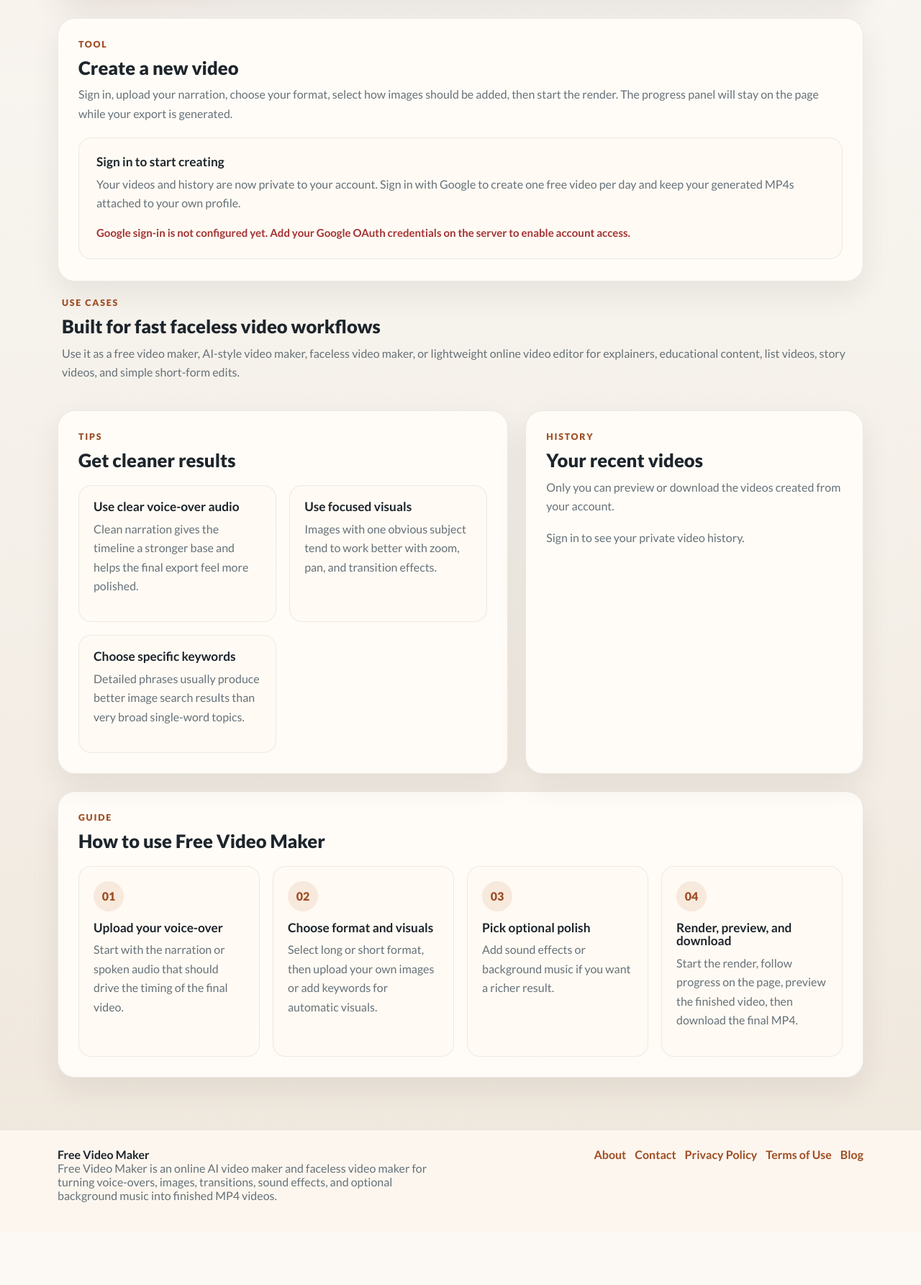
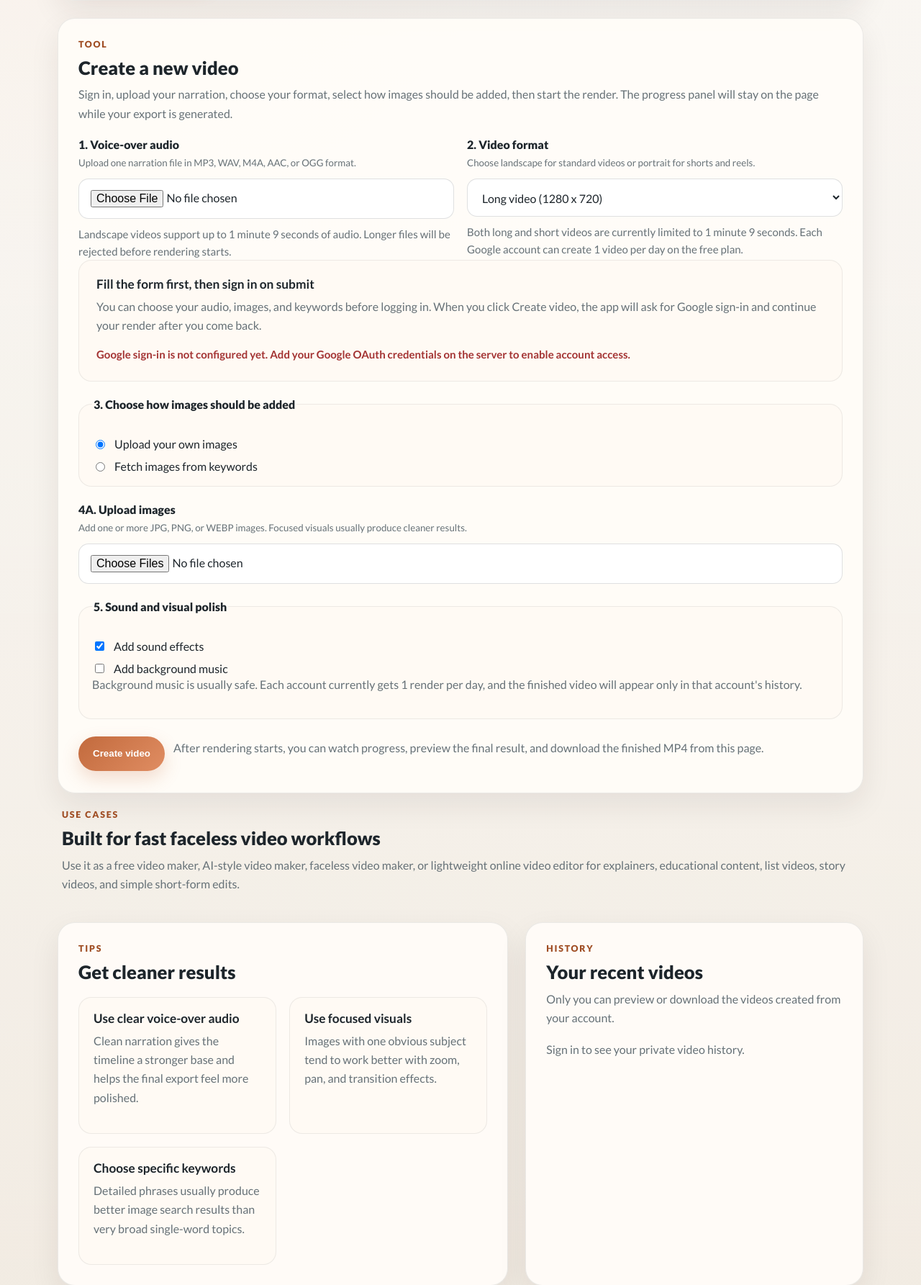
Before and after one commit to httpanil/videomakerv1.4, a Flask app: page / in a window 1280 px wide. Shown: the part 459-2244 px from the top of the page at 72% size. Before the commit the page ends 2129 px from the top, so only its background shows below. Run offline with Flask 3, Linux system fonts and the light colour scheme.

Commit message:
google login updated

```diff
--- a/app.py
+++ b/app.py
@@ -216,6 +216,10 @@
     return datetime.now(ZoneInfo(APP_TIMEZONE)).date().isoformat()
 
 
+def _pending_submission_key() -> str:
+    return "pending_submission_id"
+
+
 def create_app() -> Flask:
     app = Flask(__name__)
     app.wsgi_app = ProxyFix(app.wsgi_app, x_for=1, x_proto=1, x_host=1, x_port=1)
@@ -274,6 +278,63 @@
     def require_user() -> dict[str, Any] | None:
         return getattr(g, "current_user", None)
 
+    def build_render_request(
+        work_dir: Path,
+        audio_path: Path,
+        orientation: str,
+        image_mode: str,
+        keywords: list[str],
+        include_sfx: bool,
+        include_bg_music: bool,
+    ) -> RenderRequest:
+        manual_images: list[Path] = []
+        if image_mode == "manual":
+            uploads = request.files.getlist("images")
+            for upload in uploads:
+                if upload and upload.filename and _allowed(upload.filename, ALLOWED_IMAGE_EXTENSIONS):
+                    image_name = secure_filename(upload.filename)
+                    manual_images.append(_save_upload(upload, work_dir / "images" / image_name))
+            if not manual_images:
+                raise ValueError("Please upload at least one valid image for manual mode.")
+        elif len(keywords) < 3:
+            raise ValueError("Auto mode needs at least 3 keywords.")
+
+        return RenderRequest(
+            audio_path=audio_path,
+            orientation=orientation,
+            image_mode=image_mode,
+            manual_images=manual_images,
+            keywords=keywords,
+            include_sfx=include_sfx,
+            include_bg_music=include_bg_music,
+            include_overlay=False,
+        )
+
+    def finalize_render_for_user(
+        user: dict[str, Any],
+        render_request: RenderRequest,
+        audio_duration: float,
+        work_dir: Path,
+        orientation: str,
+        image_mode: str,
+    ):
+        if store.count_user_jobs_for_day(user["id"], local_today()) >= 1:
+            shutil.rmtree(work_dir, ignore_errors=True)
+            return None, jsonify({"error": "You have already used your free video for today. Come back tomorrow for another render."}), 429
+
+        job = app.config["JOB_MANAGER"].create_job(render_request, work_dir)
+        store.create_render_job(
+            job_id=job.id,
+            user_id=user["id"],
+            orientation=orientation,
+            image_mode=image_mode,
+            audio_duration=audio_duration,
+            created_at=job.created_at,
+            created_local_day=local_today(),
+        )
+        session["active_job_id"] = job.id
+        return job, None, None
+
     @app.get("/")
     def index():
         user = require_user()
@@ -284,6 +345,8 @@
             queue_workers=worker_count,
             long_video_limit_seconds=LONG_VIDEO_MAX_SECONDS,
             short_video_limit_seconds=SHORT_VIDEO_MAX_SECONDS,
+            pending_job_id=session.pop("active_job_id", None),
+            auth_error=session.pop("auth_error", None),
             page_title=TOOL_NAME,
             meta_description="Free Video Maker is a free AI video maker, faceless video maker, and online video editor for creating narrated MP4 videos from voice-over and images.",
         )
@@ -315,6 +378,42 @@
             now_iso=utc_now_iso(),
         )
         session["user_id"] = user["id"]
+        pending_id = session.get(_pending_submission_key())
+        if pending_id:
+            pending = store.get_pending_submission(pending_id)
+            if pending is not None:
+                work_dir = Path(pending["work_dir"])
+                image_mode = pending["image_mode"]
+                manual_images = []
+                if image_mode == "manual":
+                    images_dir = work_dir / "images"
+                    if images_dir.exists():
+                        manual_images = sorted(
+                            path for path in images_dir.iterdir()
+                            if path.suffix.lower() in ALLOWED_IMAGE_EXTENSIONS
+                        )
+                render_request = RenderRequest(
+                    audio_path=Path(pending["audio_path"]),
+                    orientation=pending["orientation"],
+                    image_mode=image_mode,
+                    manual_images=manual_images,
+                    keywords=[item.strip() for item in pending["keywords"].split(",") if item.strip()],
+                    include_sfx=bool(pending["include_sfx"]),
+                    include_bg_music=bool(pending["include_bg_music"]),
+                    include_overlay=False,
+                )
+                job, error_response, _status = finalize_render_for_user(
+                    user=user,
+                    render_request=render_request,
+                    audio_duration=float(pending["audio_duration"]),
+                    work_dir=work_dir,
+                    orientation=pending["orientation"],
+                    image_mode=image_mode,
+                )
+                store.delete_pending_submission(pending_id)
+                session.pop(_pending_submission_key(), None)
+                if error_response is not None:
+                    session["auth_error"] = error_response.get_json().get("error", "Could not resume your render.")
         return redirect(url_for("index"))
 
     @app.get("/logout")
@@ -531,11 +630,6 @@
     @app.post("/create")
     def create_video():
         user = require_user()
-        if user is None:
-            return jsonify({"error": "Please sign in with Google before creating a video."}), 401
-
-        if store.count_user_jobs_for_day(user["id"], local_today()) >= 1:
-            return jsonify({"error": "You have already used your free video for today. Come back tomorrow for another render."}), 429
 
         audio_file = request.files.get("audio")
         if audio_file is None or not audio_file.filename:
@@ -556,8 +650,8 @@
         if image_mode not in {"manual", "auto"}:
             return jsonify({"error": "Unsupported image mode."}), 400
 
-        job_id = uuid4().hex
-        work_dir = paths.uploads_dir / job_id
+        submission_id = uuid4().hex
+        work_dir = paths.uploads_dir / submission_id
         audio_name = secure_filename(audio_file.filename)
         audio_path = _save_upload(audio_file, work_dir / audio_name)
 
@@ -579,42 +673,52 @@
                 }
             ), 400
 
-        manual_images: list[Path] = []
-        if image_mode == "manual":
-            uploads = request.files.getlist("images")
-            for upload in uploads:
-                if upload and upload.filename and _allowed(upload.filename, ALLOWED_IMAGE_EXTENSIONS):
-                    image_name = secure_filename(upload.filename)
-                    manual_images.append(_save_upload(upload, work_dir / "images" / image_name))
+        try:
+            render_request = build_render_request(
+                work_dir=work_dir,
+                audio_path=audio_path,
+                orientation=orientation,
+                image_mode=image_mode,
+                keywords=keywords,
+                include_sfx=include_sfx,
+                include_bg_music=include_bg_music,
+            )
+        except ValueError as exc:
+            shutil.rmtree(work_dir, ignore_errors=True)
+            return jsonify({"error": str(exc)}), 400
 
-            if not manual_images:
-                shutil.rmtree(work_dir, ignore_errors=True)
-                return jsonify({"error": "Please upload at least one valid image for manual mode."}), 400
-        elif len(keywords) < 3:
-            shutil.rmtree(work_dir, ignore_errors=True)
-            return jsonify({"error": "Auto mode needs at least 3 keywords."}), 400
+        if user is None:
+            store.create_pending_submission(
+                submission_id=submission_id,
+                orientation=orientation,
+                image_mode=image_mode,
+                keywords=",".join(keywords),
+                include_sfx=include_sfx,
+                include_bg_music=include_bg_music,
+                audio_path=str(audio_path),
+                audio_duration=audio_duration,
+                work_dir=str(work_dir),
+                created_at=utc_now_iso(),
+            )
+            session[_pending_submission_key()] = submission_id
+            return jsonify(
+                {
+                    "error": "Please sign in with Google to finish creating your video.",
+                    "login_required": True,
+                    "login_url": url_for("login_google"),
+                }
+            ), 401
 
-        render_request = RenderRequest(
-            audio_path=audio_path,
+        job, error_response, status = finalize_render_for_user(
+            user=user,
+            render_request=render_request,
+            audio_duration=audio_duration,
+            work_dir=work_dir,
             orientation=orientation,
             image_mode=image_mode,
-            manual_images=manual_images,
-            keywords=keywords,
-            include_sfx=include_sfx,
-            include_bg_music=include_bg_music,
-            include_overlay=include_overlay,
         )
-
-        job = app.config["JOB_MANAGER"].create_job(render_request, work_dir)
-        store.create_render_job(
-            job_id=job.id,
-            user_id=user["id"],
-            orientation=orientation,
-            image_mode=image_mode,
-            audio_duration=audio_duration,
-            created_at=job.created_at,
-            created_local_day=local_today(),
-        )
+        if error_response is not None:
+            return error_response, status
         return jsonify(
             {
                 "job_id": job.id,
@@ -638,6 +742,11 @@
         if payload.get("output_name"):
             payload["download_url"] = f"/jobs/{payload['id']}/download"
             payload["preview_url"] = f"/jobs/{payload['id']}/preview"
+        position = payload.get("queue_position")
+        if payload.get("status") == "queued" and position:
+            payload["message"] = f"You are in queue position {position}"
+        elif payload.get("status") == "running" and position == 1:
+            payload["message"] = payload.get("message") or "Your render is in progress"
         return jsonify(payload)
 
     @app.get("/jobs/<job_id>/download")
--- a/static/app.js
+++ b/static/app.js
@@ -21,6 +21,8 @@
 const audioWarning = document.getElementById("audio-warning");
 const longVideoLimitSeconds = Number(document.getElementById("long-video-limit-seconds")?.value || 69);
 const shortVideoLimitSeconds = Number(document.getElementById("short-video-limit-seconds")?.value || 69);
+const resumeJobId = document.getElementById("resume-job-id")?.value || "";
+const loginUrl = form?.dataset?.loginUrl || "";
 
 let activePoll = null;
 let selectedAudioDuration = null;
@@ -202,7 +204,11 @@
 
     const payload = await response.json();
 
-    if (!response.ok) {
+      if (!response.ok) {
+      if (response.status === 401 && payload.login_required && payload.login_url) {
+        window.location.href = payload.login_url;
+        return;
+      }
       submitButton.disabled = false;
       submitButton.textContent = "Create video";
       paintJob({
@@ -269,4 +275,7 @@
 
 updateMode();
 refreshAudioNotice();
+if (resumeJobId) {
+  pollJob(`/jobs/${resumeJobId}`);
 }
+}
--- a/templates/index.html
+++ b/templates/index.html
@@ -30,10 +30,10 @@
         <p class="section-copy">Sign in, upload your narration, choose your format, select how images should be added, then start the render. The progress panel will stay on the page while your export is generated.</p>
       </div>
 
-      {% if current_user %}
-        <form method="post" action="/create" enctype="multipart/form-data" id="video-form">
+      <form method="post" action="/create" enctype="multipart/form-data" id="video-form" data-login-url="{{ url_for('login_google') if google_auth_enabled else '' }}">
           <input type="hidden" id="long-video-limit-seconds" value="{{ long_video_limit_seconds }}">
           <input type="hidden" id="short-video-limit-seconds" value="{{ short_video_limit_seconds }}">
+          <input type="hidden" id="resume-job-id" value="{{ pending_job_id or '' }}">
           <div class="grid">
             <label class="field">
               <span>1. Voice-over audio</span>
@@ -53,6 +53,18 @@
               <p class="format-note">Both long and short videos are currently limited to 1 minute 9 seconds. Each Google account can create 1 video per day on the free plan.</p>
             </label>
           </div>
+
+          {% if not current_user %}
+            <div class="sign-in-card">
+              <h3>Fill the form first, then sign in on submit</h3>
+              <p class="section-copy">You can choose your audio, images, and keywords before logging in. When you click Create video, the app will ask for Google sign-in and continue your render after you come back.</p>
+              {% if google_auth_enabled %}
+                <a class="ghost-link" href="{{ url_for('login_google') }}">Or sign in with Google now</a>
+              {% else %}
+                <p class="audio-warning">Google sign-in is not configured yet. Add your Google OAuth credentials on the server to enable account access.</p>
+              {% endif %}
+            </div>
+          {% endif %}
 
           <fieldset class="mode-switch">
             <legend>3. Choose how images should be added</legend>
@@ -89,6 +101,12 @@
           </div>
         </form>
 
+        {% if auth_error %}
+          <div class="sign-in-card">
+            <p class="audio-warning">{{ auth_error }}</p>
+          </div>
+        {% endif %}
+
         <section class="job-panel hidden" id="job-panel" aria-live="polite">
           <div class="job-head">
             <h2>Render status</h2>
@@ -113,17 +131,6 @@
           </div>
           <p class="job-error hidden" id="job-error"></p>
         </section>
-      {% else %}
-        <div class="sign-in-card">
-          <h3>Sign in to start creating</h3>
-          <p class="section-copy">Your videos and history are now private to your account. Sign in with Google to create one free video per day and keep your generated MP4s attached to your own profile.</p>
-          {% if google_auth_enabled %}
-            <a class="primary" href="{{ url_for('login_google') }}">Continue with Google</a>
-          {% else %}
-            <p class="audio-warning">Google sign-in is not configured yet. Add your Google OAuth credentials on the server to enable account access.</p>
-          {% endif %}
-        </div>
-      {% endif %}
     </section>
 
     <section class="mini-intro">
```
Also changed, not shown: app_store.py (+61 -0 lines), job_manager.py (+21 -1 lines).
